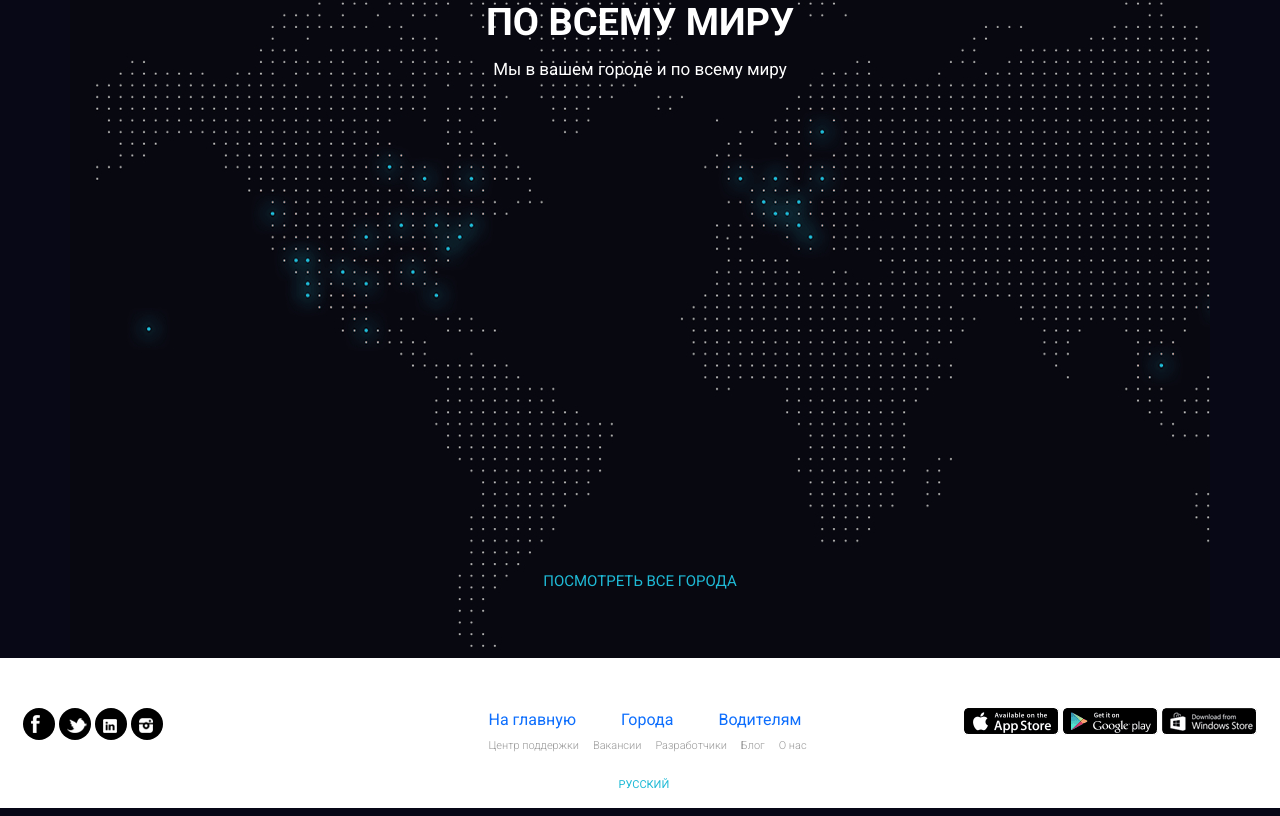
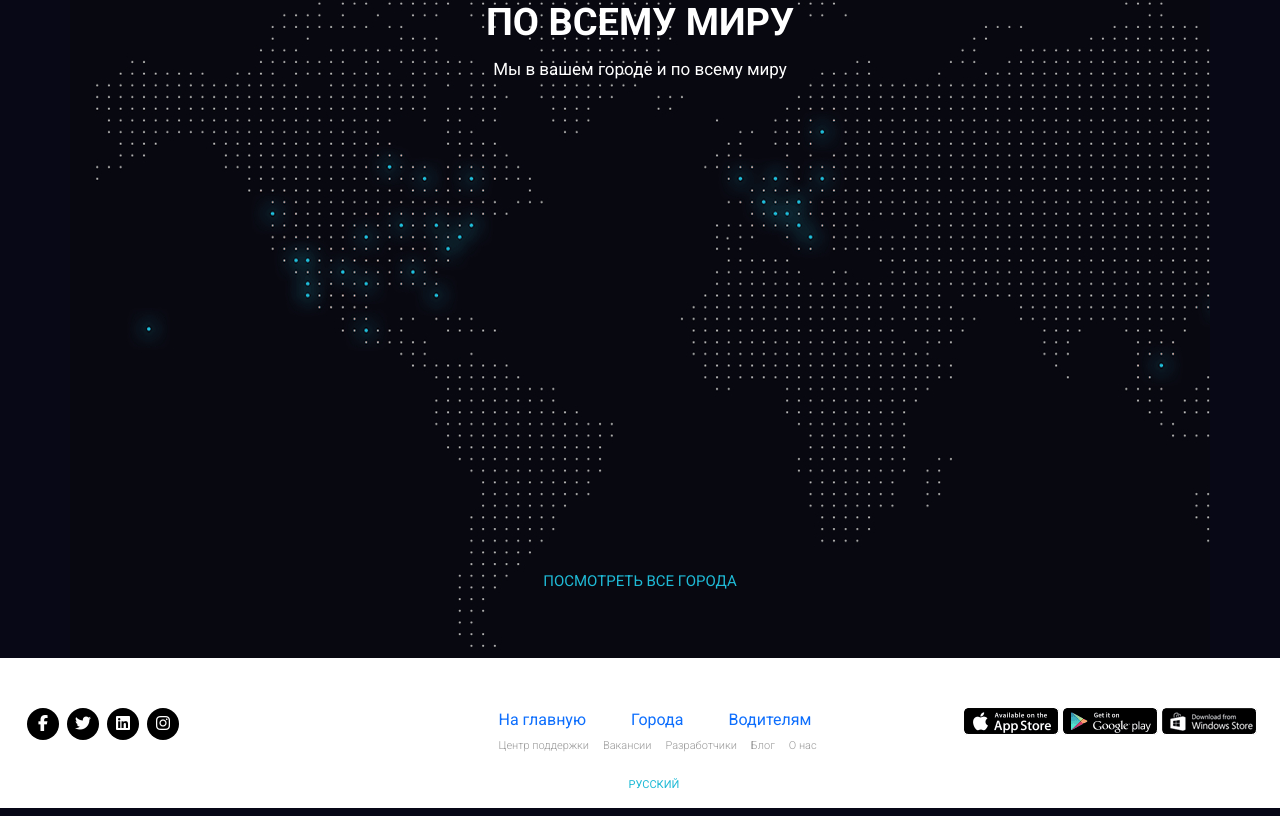
Before and after one commit to IvanMetlitski/UberBootstrap, a website: page src/js/index.html in a window 1280 px wide. Shown: the part 4726-5542 px from the top of the page. Drawn offline with Linux system fonts and the light colour scheme.

Commit message:
uber new icons

```diff
--- a/src/js/index.html
+++ b/src/js/index.html
@@ -8,6 +8,7 @@
     <link href="https://fonts.googleapis.com/css?family=Roboto:300,400,700&amp;subset=cyrillic-ext" rel="stylesheet">
     <link rel="stylesheet" href="../css/bootstrap-reboot.min.css">
     <link rel="stylesheet" href="../css/bootstrap-grid.min.css">
+    <script src="https://kit.fontawesome.com/beb259b43b.js" crossorigin="anonymous"></script>
     <link rel="stylesheet" href="../sass/style.css">
 </head>
 <body>
@@ -333,16 +334,16 @@
 <footer>
     <div class="left_icons">
         <div class="left_icons_round">
-            <a href="#"><img src="../icons/facebook.png" alt="facebook"></a>
+            <a href="#"><i class="fa-brands fa-facebook-f"></i></a>
         </div>
         <div class="left_icons_round">
-            <a href="#"><img src="../icons/twitter.png" alt="twitter"></a>
+            <a href="#"><i class="fa-brands fa-twitter"></i></a>
         </div>
         <div class="left_icons_round">
-            <a href="#"><img src="../icons/linked.png" alt="linked"></a>
+            <a href="#"><i class="fa-brands fa-linkedin"></i></a>
         </div>
         <div class="left_icons_round">
-            <a href="#"><img src="../icons/instagram.png" alt="instagram"></a>
+            <a href="#"><i class="fa-brands fa-instagram"></i></a>
         </div>
     </div>
     <div class="middle_icons">
```
Also changed, not shown: src/sass/style.sass (+9 -8 lines), src/sass/style.css, 1 other file.
